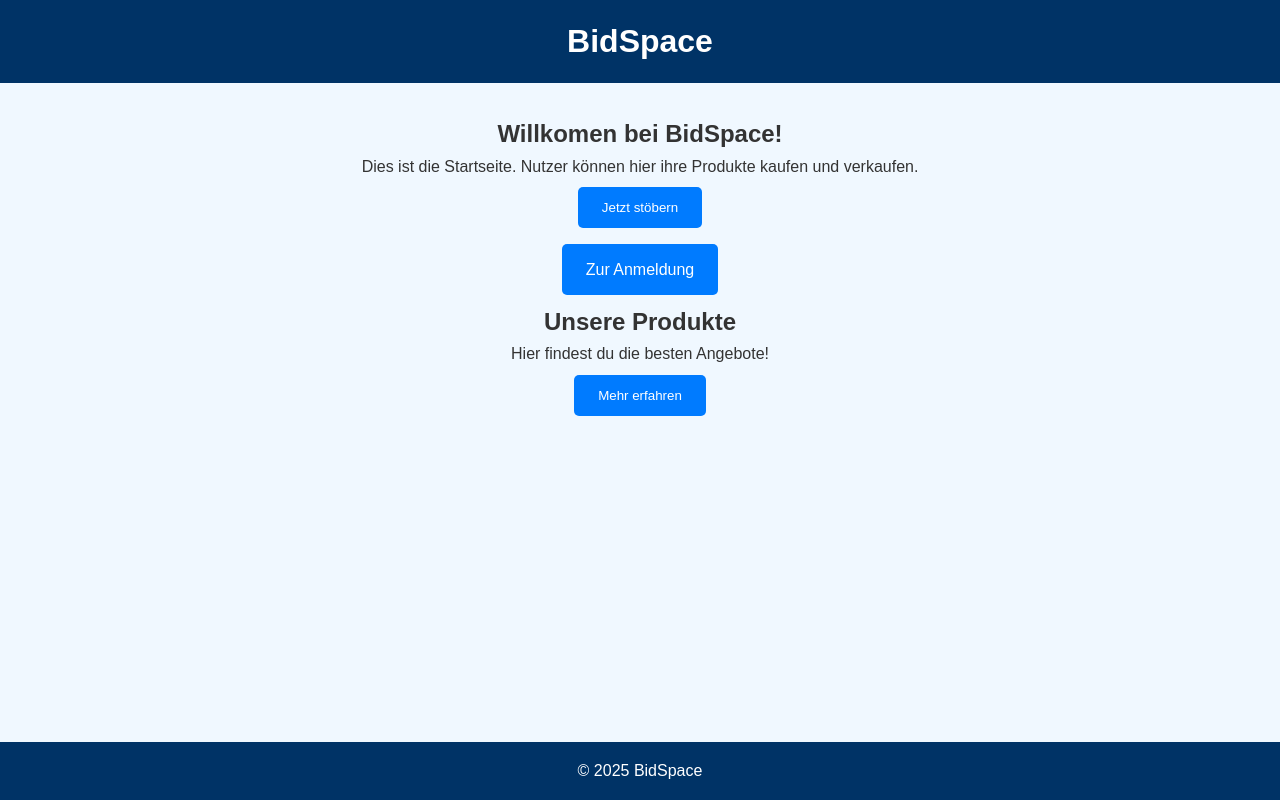
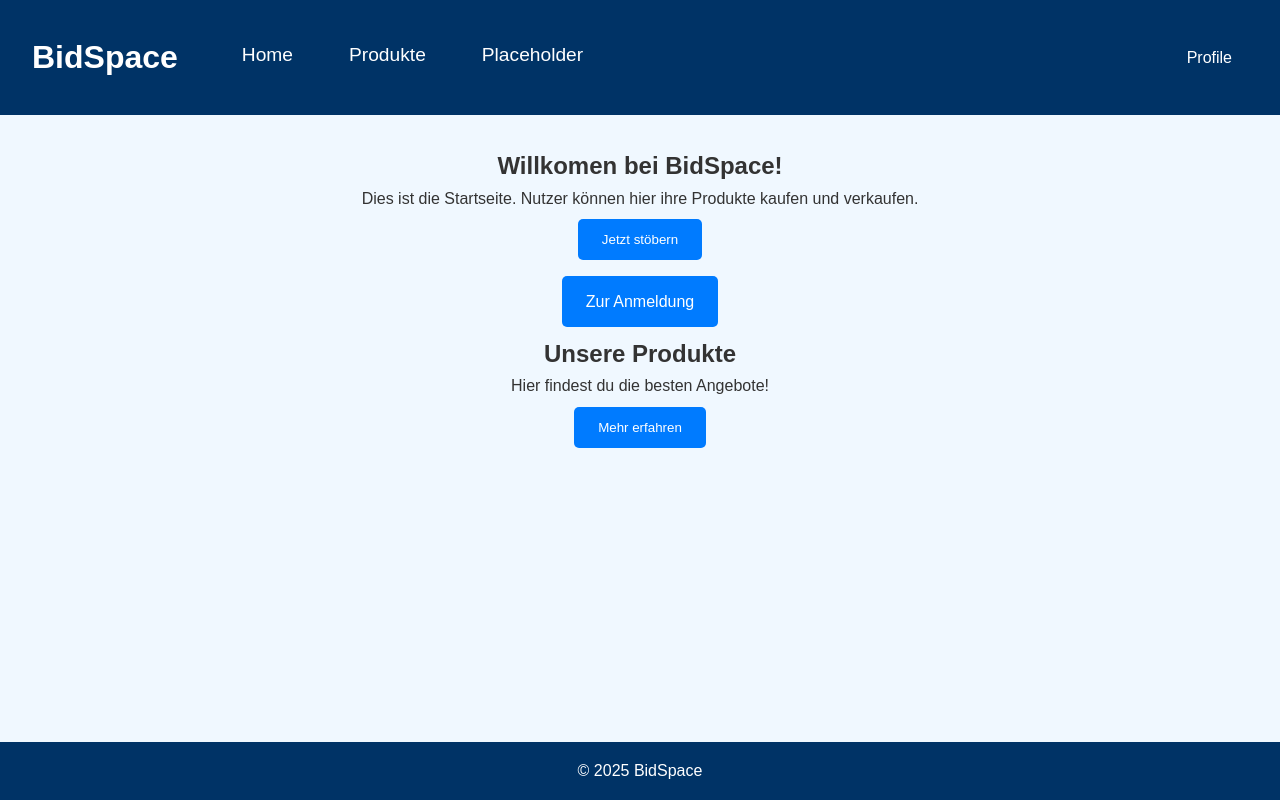
Before and after one commit to trupper61/db-internship-webpage, a plain HTML site: page index.html in a window 1280 px wide. Drawn offline with Linux system fonts and the light colour scheme.

Commit message:
Nav-Bar for main page. WIP

```diff
--- a/css/styles.css
+++ b/css/styles.css
@@ -16,11 +16,55 @@ body {
     flex-direction: column;
 }
 
-header {
+nav {
     background-color: #003366;
     color: white;
     padding: 1rem;
-    text-align: center;
+    display: flex;
+    justify-content: flex-start;
+}
+
+#comp-name {
+    padding: 1rem;
+    font-size:2rem;
+}
+
+a {
+    text-decoration: none;
+}
+
+#nav-items{
+    font-size: larger;
+    list-style: none;
+    margin-left: 1rem;
+    display: flex;
+}
+
+.nav-item{
+    padding: 1.5rem;
+    margin-left: 0.5rem;
+    text-decoration: none;
+    border-radius: 5px;
+}
+
+#profile-item{
+    margin-left: auto;
+    align-self: center;
+    justify-content: center;
+    margin-right: 2rem;
+    color: white;
+}
+
+.nav-item a{
+    color: white;
+}
+
+.nav-item:current{
+    background-color: #012952;
+}
+
+.nav-item:hover{
+    background-color: #03478a;
 }
 
 main {
@@ -40,7 +84,7 @@ footer {
     margin-top: auto;
 }
 
-button, a {
+main button, main a {
     color: white;
     background-color: #007BFF;
     border: none;
@@ -52,6 +96,6 @@ button, a {
     display: inline-block;
 }
 
-button:hover, a:hover{
+main button:hover, main a:hover{
     background-color: #0056b3;
 }
--- a/index.html
+++ b/index.html
@@ -8,9 +8,16 @@
     <script src="js/main.js" defer></script>
 </head>
 <body>
-    <header>
-        <h1>BidSpace</h1>
-    </header>
+    <nav>
+        <h1 id="comp-name">BidSpace</h1>
+        <ul id="nav-items">
+            <li class="nav-item"><a href="#Home">Home</a></li>
+            <li class="nav-item"><a href="#products">Produkte</a></li>
+            <li class="nav-item"><a href="#">Placeholder</a></li>
+            <li><div id="middle"></div></li>
+        </ul>
+        <a href="#Profile" id="profile-item">Profile</a>
+    </nav>
     <main>
         <section>
             <h2>Willkomen bei BidSpace!</h2>
```
